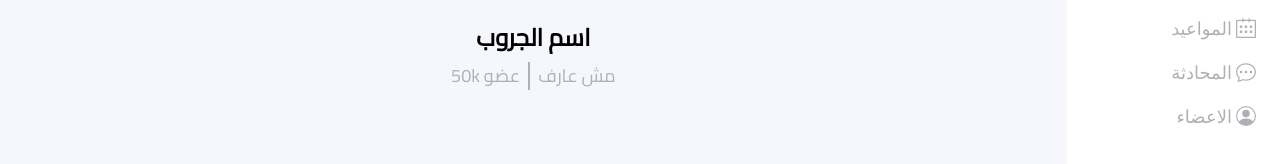
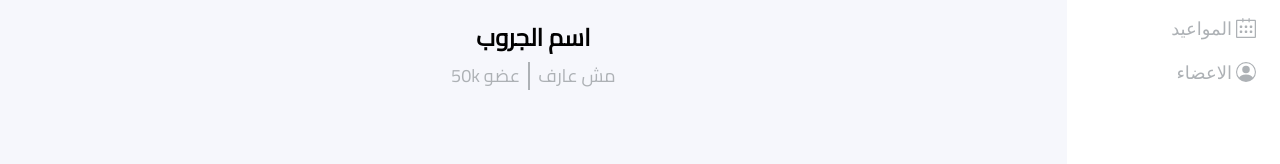
Before and after one commit to Jeyenore26/Flights, a Next.js app in the folder frontend/: page /mainpage in a window 1280 px wide. Shown: the part 346-510 px from the top of the page. Built offline with nearby package versions, Linux system fonts and the light colour scheme.

Commit message:
Update MainPageContent.tsx

```diff
--- a/frontend/components/MainPage/MainPageContent.tsx
+++ b/frontend/components/MainPage/MainPageContent.tsx
@@ -305,11 +305,11 @@ function MainPageContent() {
                       ? "hover:bg-[#2a2a2a] hover:text-[#e2e2e2]"
                       : "hover:bg-[#f0f0f0] hover:text-black"
                   }
-                 ${
-                   dark && page === 3
-                     ? "border-r-2 text-[#e2e2e2] rounded-br-none rounded-tr-none sm:pr-[1rem] pr-[2px] sm:bg-[#2a2a2a]"
-                     : ""
-                 } ${
+               ${
+                 dark && page === 3
+                   ? "border-r-2 text-[#e2e2e2] rounded-br-none rounded-tr-none sm:pr-[1rem] pr-[2px] sm:bg-[#2a2a2a]"
+                   : ""
+               } ${
                     !dark && page === 3
                       ? "border-r-2 text-black border-black rounded-br-none rounded-tr-none sm:pr-[1rem] pr-[2px] sm:bg-[#f0f0f0]"
                       : ""
@@ -317,34 +317,6 @@ function MainPageContent() {
                   style={{ transition: "ease 0.2s" }}
                   onClick={() => {
                     setpage(3);
-                  }}
-                >
-                  <p className="text-2xl sm:text-xl mx-auto sm:mx-0">
-                    <BsChatDots />
-                  </p>
-                  <p className="mr-1 text-sm md:text-lg hidden sm:block">
-                    المحادثة
-                  </p>
-                </div>
-
-                <div
-                  className={`flex items-center ${
-                    dark
-                      ? "hover:bg-[#2a2a2a] hover:text-[#e2e2e2]"
-                      : "hover:bg-[#f0f0f0] hover:text-black"
-                  }
-               ${
-                 dark && page === 4
-                   ? "border-r-2 text-[#e2e2e2] rounded-br-none rounded-tr-none sm:pr-[1rem] pr-[2px] sm:bg-[#2a2a2a]"
-                   : ""
-               } ${
-                    !dark && page === 4
-                      ? "border-r-2 text-black border-black rounded-br-none rounded-tr-none sm:pr-[1rem] pr-[2px] sm:bg-[#f0f0f0]"
-                      : ""
-                  } rounded my-6 sm:my-4 cursor-pointer`}
-                  style={{ transition: "ease 0.2s" }}
-                  onClick={() => {
-                    setpage(4);
                   }}
                 >
                   <p className="text-2xl sm:text-xl mx-auto sm:mx-0">
```
